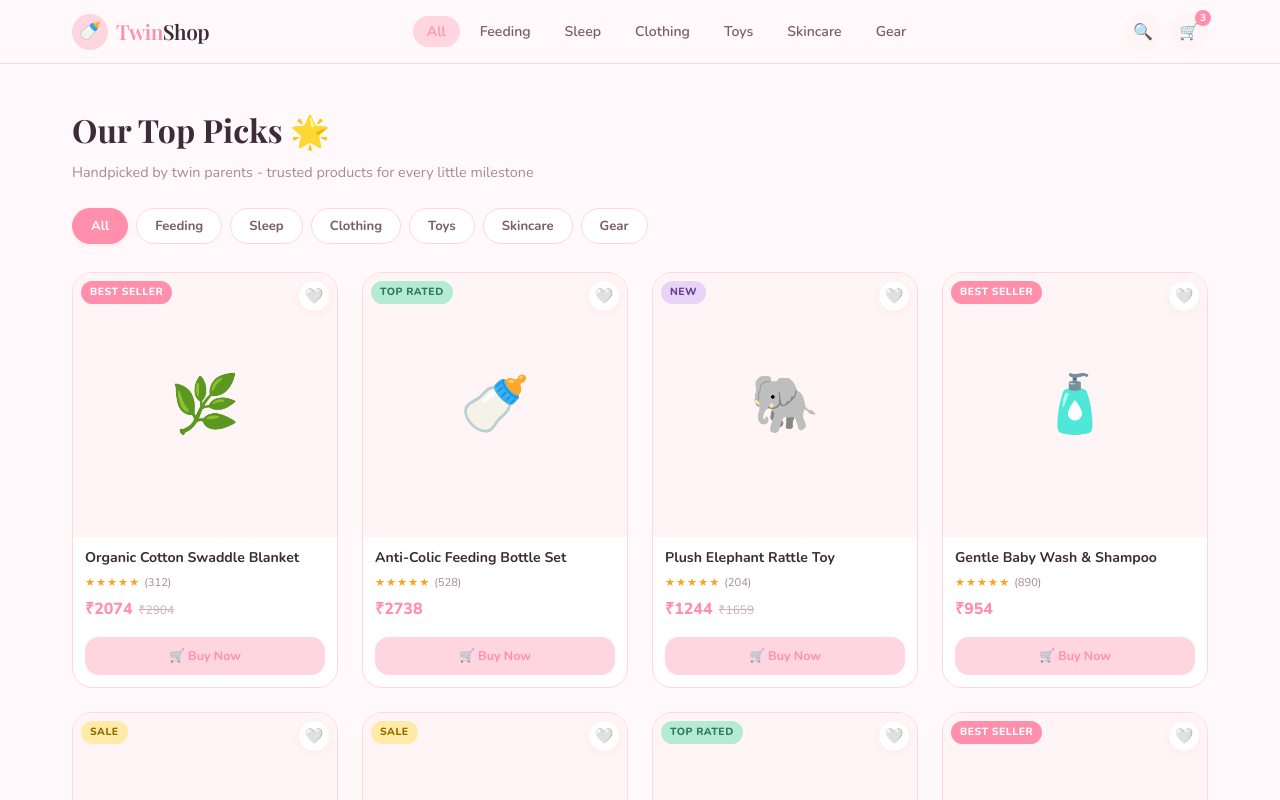
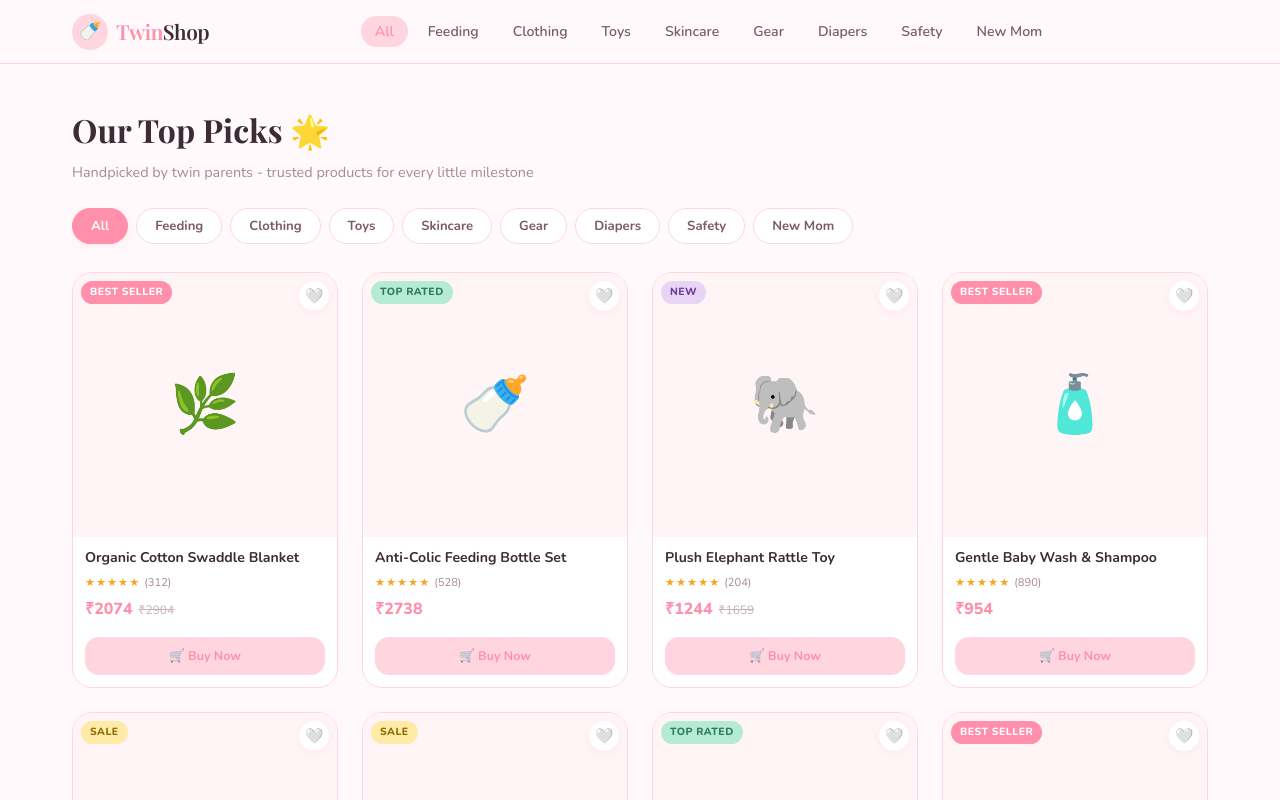
Before and after one commit to maddydeepak/twinshop, a React (Vite) app: page / in a window 1280 px wide. Shown: the top 800 px of the page. Built offline with nearby package versions, Linux system fonts and the light colour scheme.

Commit message:
section changes

```diff
--- a/src/components/Navbar.jsx
+++ b/src/components/Navbar.jsx
@@ -2,14 +2,14 @@ import { useState, useEffect } from "react";
 import { categories } from "../data/products";
 
 const NAV_LINKS = [
-  { label: "Home",      href: "#",           icon: "🏠" },
-  { label: "New In",    href: "#products",   icon: "✨" },
-  { label: "Feeding",   href: "#products",   icon: "🍼" },
-  { label: "Sleep",     href: "#products",   icon: "🌙" },
-  { label: "Clothing",  href: "#products",   icon: "👶" },
-  { label: "Toys",      href: "#products",   icon: "🐘" },
-  { label: "Skincare",  href: "#products",   icon: "🌸" },
-  { label: "Gear",      href: "#products",   icon: "🤱" },
+  { label: "Feeding", href: "#products", icon: "🍼" },
+  { label: "Clothing", href: "#products", icon: "👶" },
+  { label: "Toys", href: "#products", icon: "🐘" },
+  { label: "Skincare", href: "#products", icon: "🌸" },
+  { label: "Gear", href: "#products", icon: "🤱" },
+  { label: "Diapers", href: "#products", icon: "🤱" },
+  { label: "Safety", href: "#products", icon: "🤱" },
+  { label: "New Mom", href: "#products", icon: "🤱" },
 ];
 
 export default function Navbar({ activeCategory, onCategoryChange }) {
@@ -25,7 +25,9 @@ export default function Navbar({ activeCategory, onCategoryChange }) {
   // Prevent body scroll when menu is open
   useEffect(() => {
     document.body.style.overflow = menuOpen ? "hidden" : "";
-    return () => { document.body.style.overflow = ""; };
+    return () => {
+      document.body.style.overflow = "";
+    };
   }, [menuOpen]);
 
   const closeMenu = () => setMenuOpen(false);
@@ -69,8 +71,6 @@ export default function Navbar({ activeCategory, onCategoryChange }) {
 
           {/* Actions */}
           <div className="nav-actions">
-            <button className="nav-icon-btn" aria-label="Search">🔍</button>
-            <button className="nav-icon-btn nav-cart-count" aria-label="Cart">🛒</button>
             {/* Hamburger — mobile only */}
             <button
               className={`hamburger${menuOpen ? " open" : ""}`}
@@ -108,13 +108,30 @@ export default function Navbar({ activeCategory, onCategoryChange }) {
               Twin<span>Shop</span>
             </span>
           </a>
-          <button className="overlay-close" onClick={closeMenu} aria-label="Close menu">
+          <button
+            className="overlay-close"
+            onClick={closeMenu}
+            aria-label="Close menu"
+          >
             ✕
           </button>
         </div>
 
         {/* Nav Links */}
         <nav className="overlay-nav">
+          <p
+            style={{
+              fontSize: "0.72rem",
+              fontWeight: 800,
+              textTransform: "uppercase",
+              letterSpacing: "1px",
+              color: "var(--text-soft)",
+              marginBottom: "6px",
+              textAlign: "center",
+            }}
+          >
+            Shop by Category
+          </p>
           {NAV_LINKS.map((link) => (
             <a
               key={link.label}
@@ -128,35 +145,13 @@ export default function Navbar({ activeCategory, onCategoryChange }) {
               {link.label}
             </a>
           ))}
-
-          <div className="overlay-divider" />
-
-          {/* Category quick-links */}
-          <div style={{ padding: "8px 24px 4px" }}>
-            <p style={{ fontSize: "0.72rem", fontWeight: 800, textTransform: "uppercase", letterSpacing: "1px", color: "var(--text-soft)", marginBottom: "6px" }}>
-              Shop by Category
-            </p>
-          </div>
-          {categories.filter((c) => c.id !== "all").map((cat) => (
-            <a
-              key={cat.id}
-              href="#products"
-              className={activeCategory === cat.id ? "active" : ""}
-              onClick={(e) => {
-                e.preventDefault();
-                handleCategoryClick(cat.id);
-              }}
-              style={{ paddingLeft: "36px", fontSize: "0.88rem" }}
-            >
-              {cat.label}
-            </a>
-          ))}
         </nav>
 
         {/* Footer */}
         <div className="overlay-footer">
-          <p>Made with ❤️ for <strong>tiny adventurers</strong></p>
-          <p style={{ marginTop: "4px" }}>Free delivery on orders over ₹999</p>
+          <p>
+            Made with ❤️ for <strong>tiny adventurers</strong>
+          </p>
         </div>
       </aside>
     </>
--- a/src/data/products.js
+++ b/src/data/products.js
@@ -1,11 +1,13 @@
 export const categories = [
   { id: "all", label: "All" },
   { id: "feeding", label: "Feeding" },
-  { id: "sleep", label: "Sleep" },
   { id: "clothing", label: "Clothing" },
   { id: "toys", label: "Toys" },
   { id: "skincare", label: "Skincare" },
   { id: "gear", label: "Gear" },
+  { id: "diapers", label: "Diapers" },
+  { id: "safety", label: "Safety" },
+  { id: "newMom", label: "New Mom" },
 ];
 
 export const products = [
```
